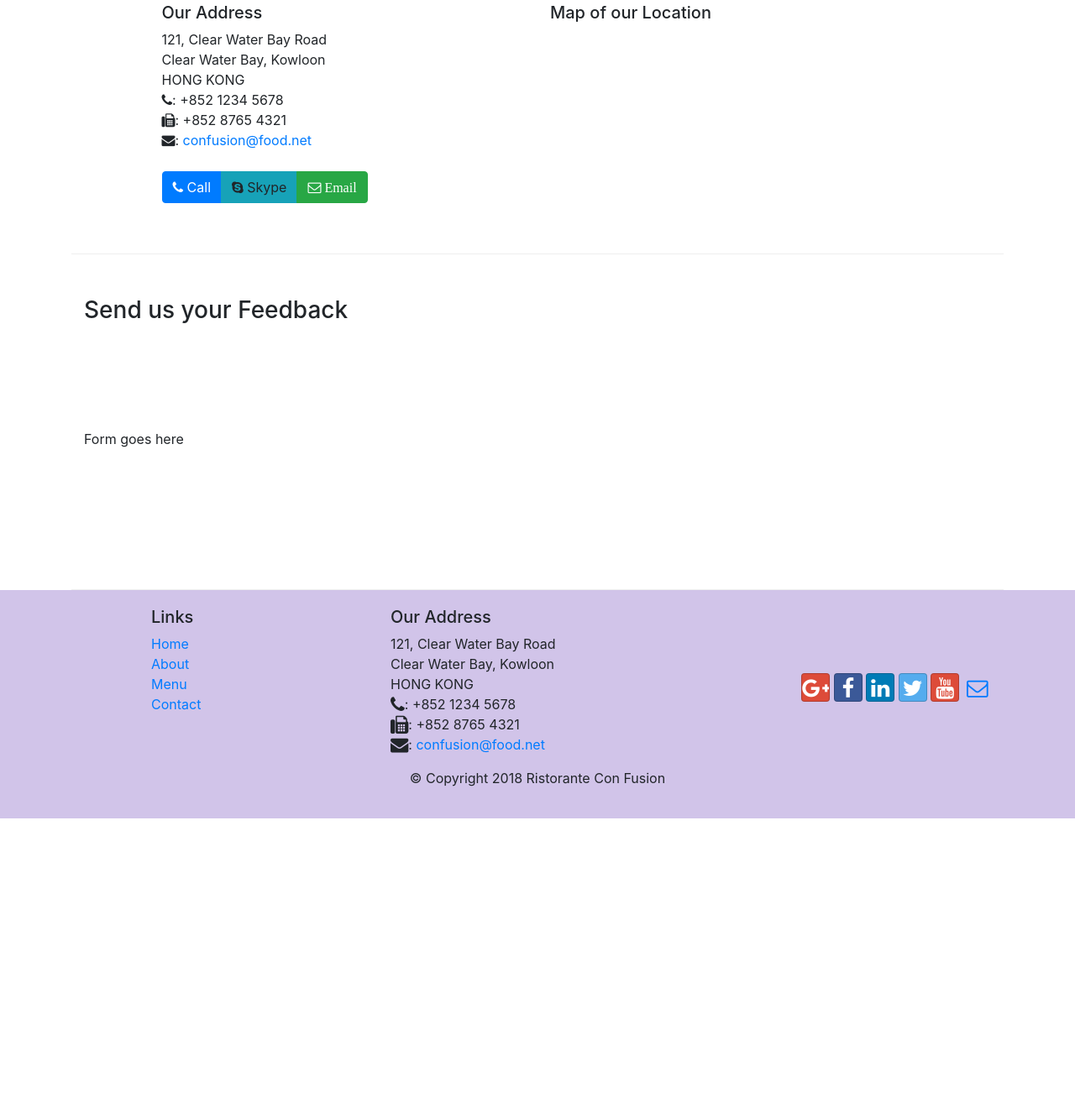
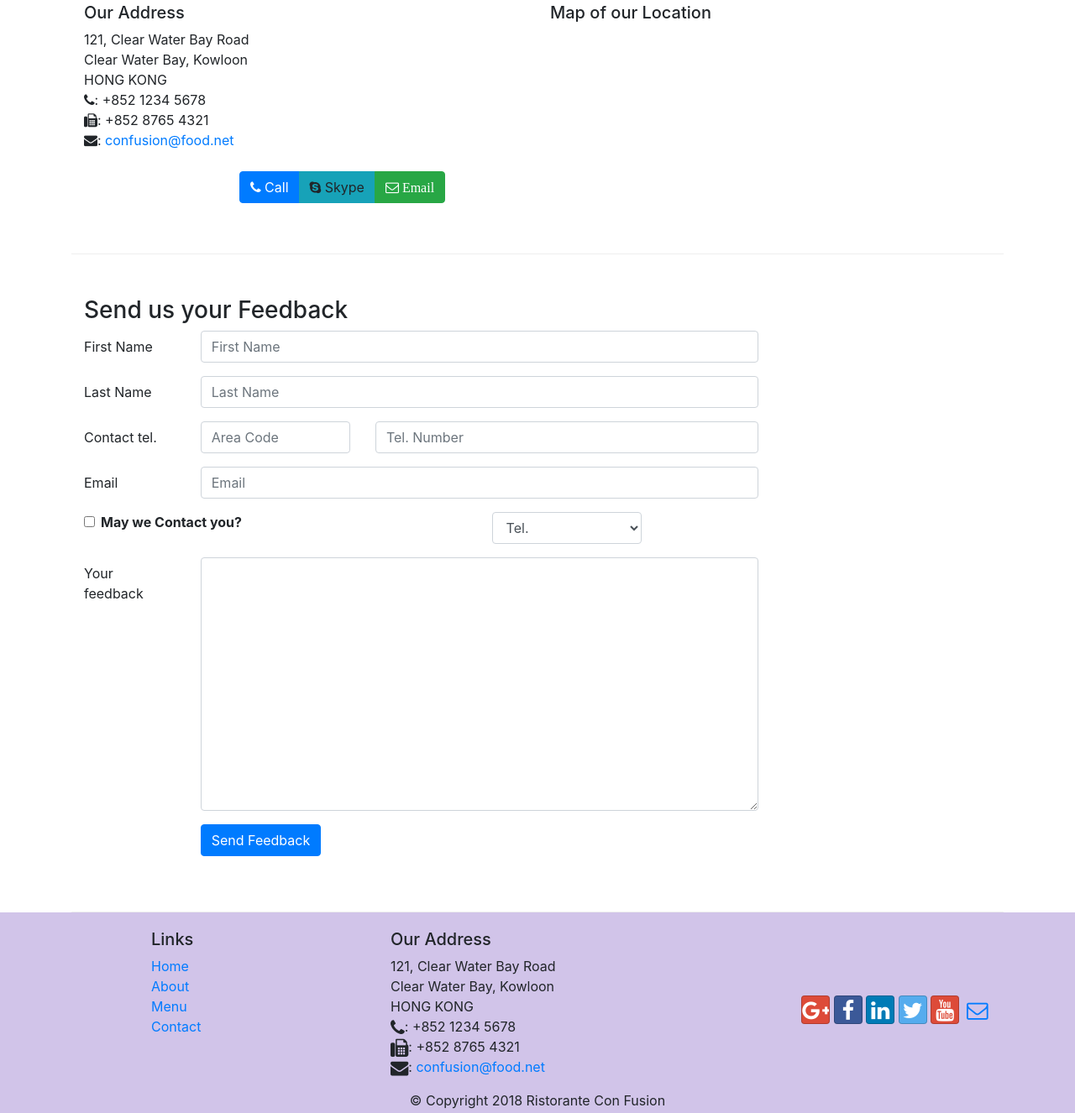
Before and after one commit to MernaHesham/site-test, a website: page contactus.html in a window 1280 px wide. Shown: the part 562-1888 px from the top of the page at 84% size. Before the commit the page ends 1537 px from the top, so only its background shows below. Drawn offline with nearby package versions, Linux system fonts and the light colour scheme.

Commit message:
added feedback form in contactus.html and added img folder for future steps

```diff
--- a/contactus.html
+++ b/contactus.html
@@ -2,18 +2,17 @@
 <html lang="en">
 
 <head>
-
   <title>Ristorante Con Fusion: About Us</title>
   <!-- Required meta tags always come first -->
-    <meta charset="utf-8">
-    <meta name="viewport" content="width=device-width, initial-scale=1, shrink-to-fit=no">
-    <meta http-equiv="x-ua-compatible" content="ie=edge">
+  <meta charset="utf-8" />
+  <meta name="viewport" content="width=device-width, initial-scale=1, shrink-to-fit=no" />
+  <meta http-equiv="x-ua-compatible" content="ie=edge" />
 
   <!-- Bootstrap CSS -->
-    <link rel="stylesheet" href="node_modules/bootstrap/dist/css/bootstrap.min.css">
-    <link rel="stylesheet" href="node_modules/font-awesome/css/font-awesome.min.css">
-    <link rel="stylesheet" href="node_modules/bootstrap-social/bootstrap-social.css">
-    <link href="css/styles.css" rel="stylesheet">
+  <link rel="stylesheet" href="node_modules/bootstrap/dist/css/bootstrap.min.css" />
+  <link rel="stylesheet" href="node_modules/font-awesome/css/font-awesome.min.css" />
+  <link rel="stylesheet" href="node_modules/bootstrap-social/bootstrap-social.css" />
+  <link href="css/styles.css" rel="stylesheet" />
 </head>
 
 <body>
@@ -25,29 +24,46 @@
       <a class="navbar-brand" href="#">Ristorante Con Fusion</a>
       <div class="collapse navbar-collapse" id="Navbar">
         <ul class="navbar-nav mr-auto">
-                    <li class="nav-item"><a class="nav-link" href="./index.html"><span class="fa fa-home fa-lg"></span> Home</a></li>
-                    <li class="nav-item"><a class="nav-link" href="./aboutus.html"><span class="fa fa-info fa-lg"></span> About</a></li>
-                    <li class="nav-item"><a class="nav-link" href="#"><span class="fa fa-list fa-lg"></span> Menu</a></li>
-                    <li class="nav-item active"><a class="nav-link" href="#"><span class="fa fa-address-card fa-lg"></span> Contact</a></li>
+          <li class="nav-item">
+            <a class="nav-link" href="./index.html"><span class="fa fa-home fa-lg"></span> Home</a>
+          </li>
+          <li class="nav-item">
+            <a class="nav-link" href="./aboutus.html"><span class="fa fa-info fa-lg"></span> About</a>
+          </li>
+          <li class="nav-item">
+            <a class="nav-link" href="#"><span class="fa fa-list fa-lg"></span> Menu</a>
+          </li>
+          <li class="nav-item active">
+            <a class="nav-link" href="#"><span class="fa fa-address-card fa-lg"></span> Contact</a>
+          </li>
         </ul>
       </div>
     </div>
   </nav>
 
+
+  <!--------------------------------------------- Header ----------------------------->
   <header class="jumbotron">
     <div class="container">
       <div class="row row-header">
         <div class="col-12 col-sm-6">
           <h1>Ristorante con Fusion</h1>
-                    <p>We take inspiration from the World's best cuisines, and create a unique fusion experience. Our lipsmacking creations will tickle your culinary senses!</p>
+          <p>
+            We take inspiration from the World's best cuisines, and create a
+            unique fusion experience. Our lipsmacking creations will tickle
+            your culinary senses!
+          </p>
         </div>
-                <div class="col-12 col-sm">
-                </div>
+        <div class="col-12 col-sm"></div>
       </div>
     </div>
   </header>
+  <!-- --------------------------------------------------------------------------- -->
+
 
   <div class="container">
+
+    <!--------------------------------- Breadcrump road map at the top ---------- -->
     <div class="row">
       <ol class="col-12 breadcrumb">
         <li class="breadcrumb-item"><a href="./index.html">Home</a></li>
@@ -55,51 +71,118 @@
       </ol>
       <div class="col-12">
         <h3>Contact Us</h3>
-                <hr>
+        <hr />
       </div>
-        </div>
+    </div><!-- end of first row -->
+    <!-- ------------------------------------------------------------------ -->
 
     <div class="row row-content">
       <div class="col-12">
         <h3>Location Information</h3>
       </div>
-            <div class="col-12 col-sm-4 offset-sm-1">
+      <div class="col-12 col-sm-5">
         <h5>Our Address</h5>
         <address style="font-size: 100%">
-		              121, Clear Water Bay Road<br>
-		              Clear Water Bay, Kowloon<br>
-		              HONG KONG<br>
-		              <i class="fa fa-phone"></i>: +852 1234 5678<br>
-		              <i class="fa fa-fax"></i>: +852 8765 4321<br>
+          121, Clear Water Bay Road<br />
+          Clear Water Bay, Kowloon<br />
+          HONG KONG<br />
+          <i class="fa fa-phone"></i>: +852 1234 5678<br />
+          <i class="fa fa-fax"></i>: +852 8765 4321<br />
           <i class="fa fa-envelope"></i>:
           <a href="mailto:confusion@food.net">confusion@food.net</a>
         </address>
       </div>
+
       <div class="col-12 col-sm-6 offset-sm-1">
         <h5>Map of our Location</h5>
       </div>
-            <div class="col-12 col-sm-11 offset-sm-1">
+
+
+      <!---------------------------------- Button bar greaaaat ---------------------------->
+      <div class="col-12 col-sm-11 offset-sm-2">
         <div class="btn-group" role="group">
           <a class="btn btn-primary" role="button" href="tel:+88286767368"><span class="fa fa-phone"></span> Call</a>
           <a class="btn btn-info" role="button"><span class="fa fa-skype"></span> Skype</a>
-                    <a class="btn btn-success" role="button" href="mailto:confusion@gmail.com"><span class="fa fa-envelope-o"> Email</span></a>
-
+          <a class="btn btn-success" role="button" href="mailto:confusion@gmail.com"><span class="fa fa-envelope-o">
+              Email</span></a>
         </div>
       </div>
-        </div>
+      <!-- ---------------------------------------------------------------------- -->
 
+    </div><!-- end of second row -->
+
+    <!---------------------------------------- Form ------------------------------>
     <div class="row row-content">
       <div class="col-12">
         <h3>Send us your Feedback</h3>
       </div>
       <div class="col-12 col-md-9">
-                Form goes here
-            </div>
-            <div class="col-12 col-md">
+        <form>
+          <div class="form-group row">
+            <label for="firstname" class="col-md-2 col-form-label">First Name</label>
+            <div class="col-md-10">
+              <input type="text" class="form-control" id="firstname" name="firstname" placeholder="First Name" />
             </div>
           </div>
-
+          <div class="form-group row">
+            <label for="lastname" class="col-md-2 col-form-label">Last Name</label>
+            <div class="col-md-10">
+              <input type="text" class="form-control" id="lastname" name="lastname" placeholder="Last Name" />
             </div>
+          </div>
+          <div class="form-group row">
+            <!-- contact number -->
+            <label for="telnum" class="col-12 col-md-2 col-form-label">Contact tel.</label>
+            <div class="col-5 col-md-3">
+              <input type="tel" class="form-control" id="areacode" name="areacode" placeholder="Area Code" />
+            </div>
+            <div class="col-7 col-md-7">
+              <input type="tel" class="form-control" id="telnum" name="telnum" placeholder="Tel. Number" />
+            </div>
+          </div>
+          <div class="form-group row">
+            <!-- email id -->
+            <label for="emailid" class="col-md-2 col-form-label">Email</label>
+            <div class="col-md-10">
+              <input type="email" class="form-control" id="emailid" name="emailid" placeholder="Email" />
+            </div>
+          </div>
+          <div class="form-group row">
+            <!--                  -->
+            <div class="col-md-6 offest-md-2">
+              <div class="form-check">
+                <input type="checkbox" class="form-check-input" name="approve" id="approve" value="" />
+                <label class="form-check-label" for="approve">
+                  <strong>May we Contact you?</strong>
+                </label>
+              </div>
+            </div>
+            <div class="col-md-3 offset-md-1">
+              <select class="form-control">
+                <option>Tel.</option>
+                <option>Email</option>
+              </select>
+            </div>
+          </div>
+          <div class="form-group row">
+            <label for="feedback" class="col-md-2 col-form-label">Your feedback</label>
+            <div class="col-md-10">
+              <textarea class="form-control" id="feedback" name="feedback" rows="12"></textarea>
+            </div>
+          </div>
+          <div class="form-group row">
+            <div class="offset-md-2 col-md-10">
+              <button type="submit" class="btn btn-primary">
+                Send Feedback
+              </button>
+            </div>
+          </div>
+        </form>
+      </div>
+      <div class="col-12 col-md"></div>
+    </div>
+  </div>
+  <!------------------------------------------------- End of form ------------------------->
 
   <footer class="footer">
     <div class="container">
@@ -116,11 +199,11 @@
         <div class="col-7 col-sm-5">
           <h5>Our Address</h5>
           <address>
-		              121, Clear Water Bay Road<br>
-		              Clear Water Bay, Kowloon<br>
-		              HONG KONG<br>
-                      <i class="fa fa-phone fa-lg"></i>: +852 1234 5678<br>
-                      <i class="fa fa-fax fa-lg"></i>: +852 8765 4321<br>
+            121, Clear Water Bay Road<br />
+            Clear Water Bay, Kowloon<br />
+            HONG KONG<br />
+            <i class="fa fa-phone fa-lg"></i>: +852 1234 5678<br />
+            <i class="fa fa-fax fa-lg"></i>: +852 8765 4321<br />
             <i class="fa fa-envelope fa-lg"></i>:
             <a href="mailto:confusion@food.net">confusion@food.net</a>
           </address>
@@ -128,8 +211,10 @@
         <div class="col-12 col-sm-3 align-self-center">
           <div class="text-center">
             <a class="btn btn-social-icon btn-google" href="http://google.com/+"><i class="fa fa-google-plus"></i></a>
-                        <a class="btn btn-social-icon btn-facebook" href="http://www.facebook.com/profile.php?id="><i class="fa fa-facebook"></i></a>
-                        <a class="btn btn-social-icon btn-linkedin" href="http://www.linkedin.com/in/"><i class="fa fa-linkedin"></i></a>
+            <a class="btn btn-social-icon btn-facebook" href="http://www.facebook.com/profile.php?id="><i
+                class="fa fa-facebook"></i></a>
+            <a class="btn btn-social-icon btn-linkedin" href="http://www.linkedin.com/in/"><i
+                class="fa fa-linkedin"></i></a>
             <a class="btn btn-social-icon btn-twitter" href="http://twitter.com/"><i class="fa fa-twitter"></i></a>
             <a class="btn btn-social-icon btn-google" href="http://youtube.com/"><i class="fa fa-youtube"></i></a>
             <a class="btn btn-social-icon" href="mailto:"><i class="fa fa-envelope-o"></i></a>
```
Also changed, not shown: img/alberto.png (added), img/buffet.png (added), img/logo.png (added), img/uthappizza.png (added), 2 other files. Lines whose indentation alone changed are shown as unchanged.
